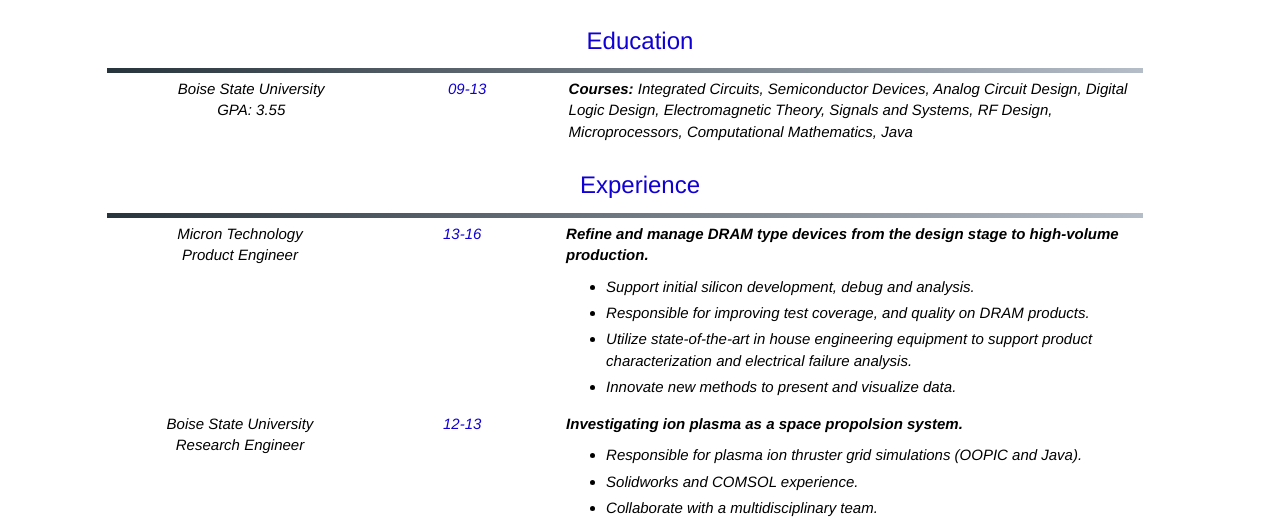
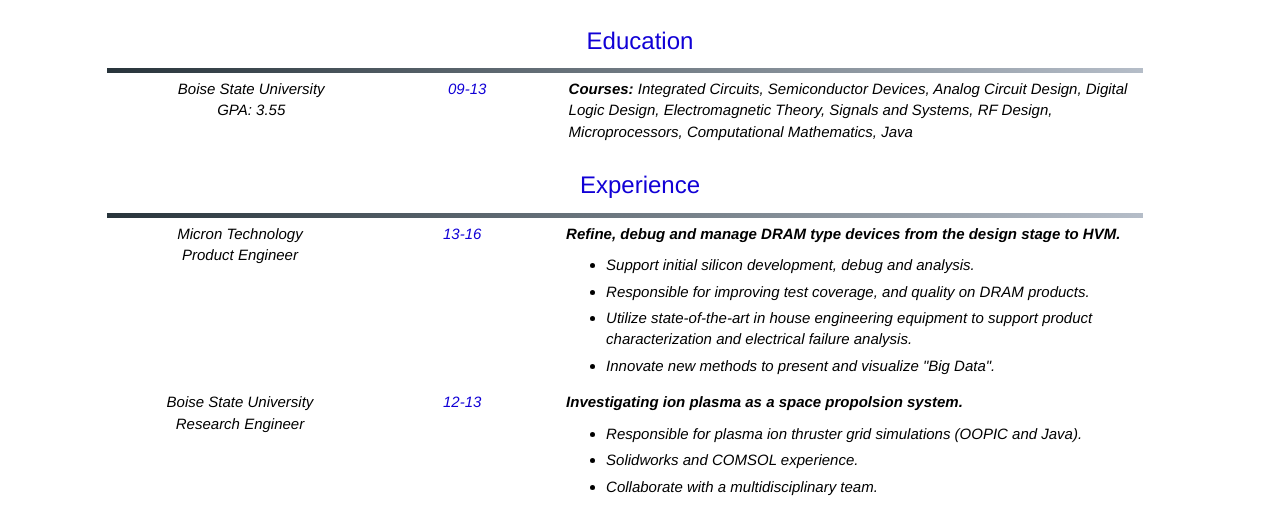
Before and after one commit to jakesmorrison/jakobmorrison.net, a Django app: page /resume/ in a window 1280 px wide. Shown: the part 333-861 px from the top of the page. After the commit the page ends 829 px from the top, so only its background shows below. Run offline with Django 3.2, Linux system fonts and the light colour scheme; some libraries are stand-ins or nearby versions; some web fonts are replaced.

Commit message:
fixing links

```diff
--- a/homepage/templates/homepage/home.html
+++ b/homepage/templates/homepage/home.html
@@ -45,10 +45,10 @@
         <div class="collapse navbar-collapse" id="bs-example-navbar-collapse-1">
             <ul class="nav navbar-nav navbar-right">
                 <li>
-                    <a class="page-scroll" href="#download">Resume</a>
+                    <a class="page-scroll" href="{% url 'resume:resume.views.index' %}">Resume</a>
                 </li>
                 <li>
-                    <a class="page-scroll" href="#features">Projects</a>
+                    <a class="page-scroll" href="#projects">Projects</a>
                 </li>
                 <li>
             </ul>
--- a/resume/templates/resume/index.html
+++ b/resume/templates/resume/index.html
@@ -84,12 +84,12 @@
                         <p class="subtext" style="color: #1100d6">13-16</p>
                     </div>
                     <div class="col-lg-7">
-                        <p class="subtext" style="text-align: left;"><b>Refine and manage DRAM type devices from the design stage to high-volume production.</b></p>
+                        <p class="subtext" style="text-align: left;"><b>Refine, debug and manage DRAM type devices from the design stage to HVM.</b></p>
                         <ul>
                             <li class="subtext" style="text-align: left;">Support initial silicon development, debug and analysis.</li>
                             <li class="subtext" style="text-align: left;">Responsible for improving test coverage, and quality on DRAM products.</li>
                             <li class="subtext" style="text-align: left;">Utilize state-of-the-art in house engineering equipment to support product characterization and electrical failure analysis.</li>
-                            <li class="subtext" style="text-align: left;">Innovate new methods to present and visualize data.</li>
+                            <li class="subtext" style="text-align: left;">Innovate new methods to present and visualize "Big Data".</li>
                         </ul>
                     </div>
                 </div>
```
